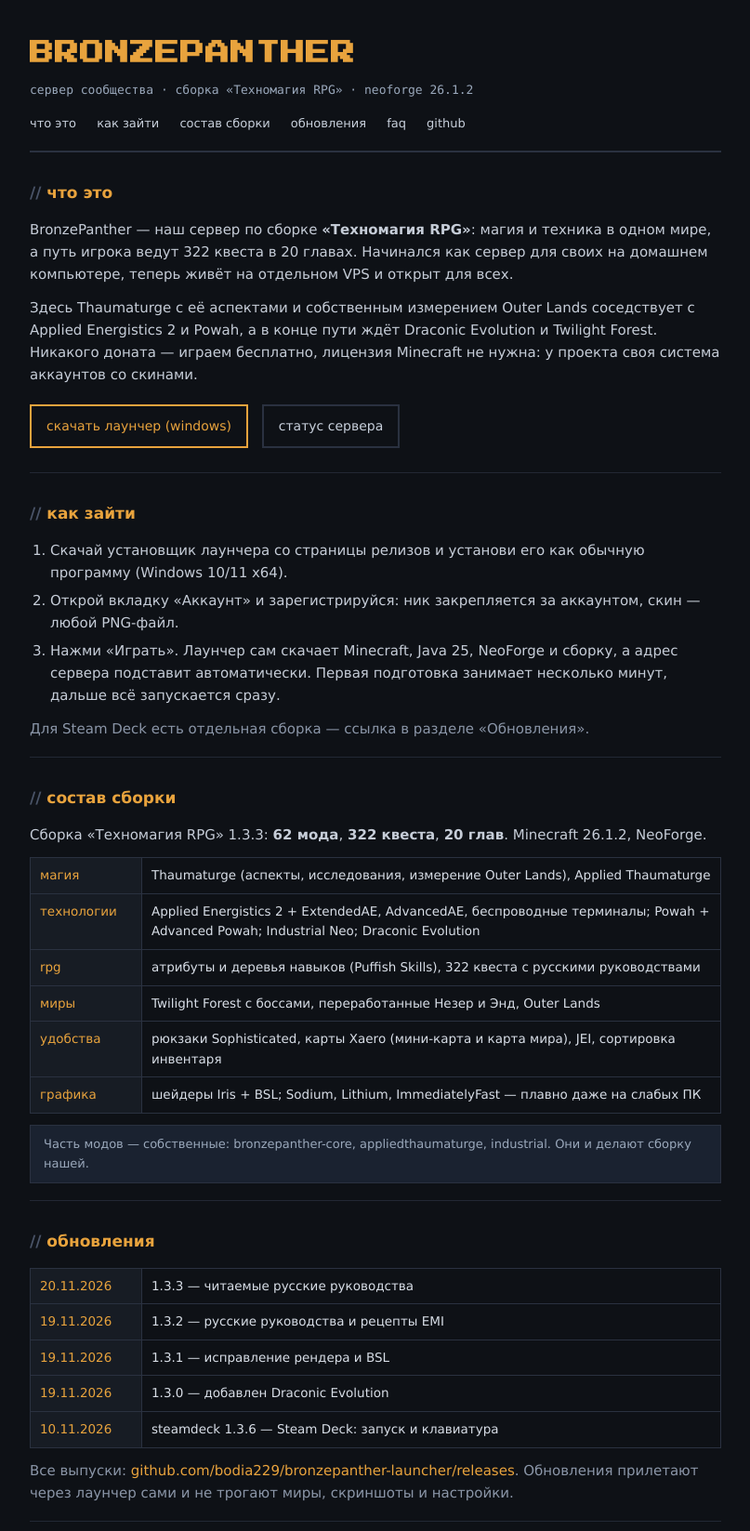
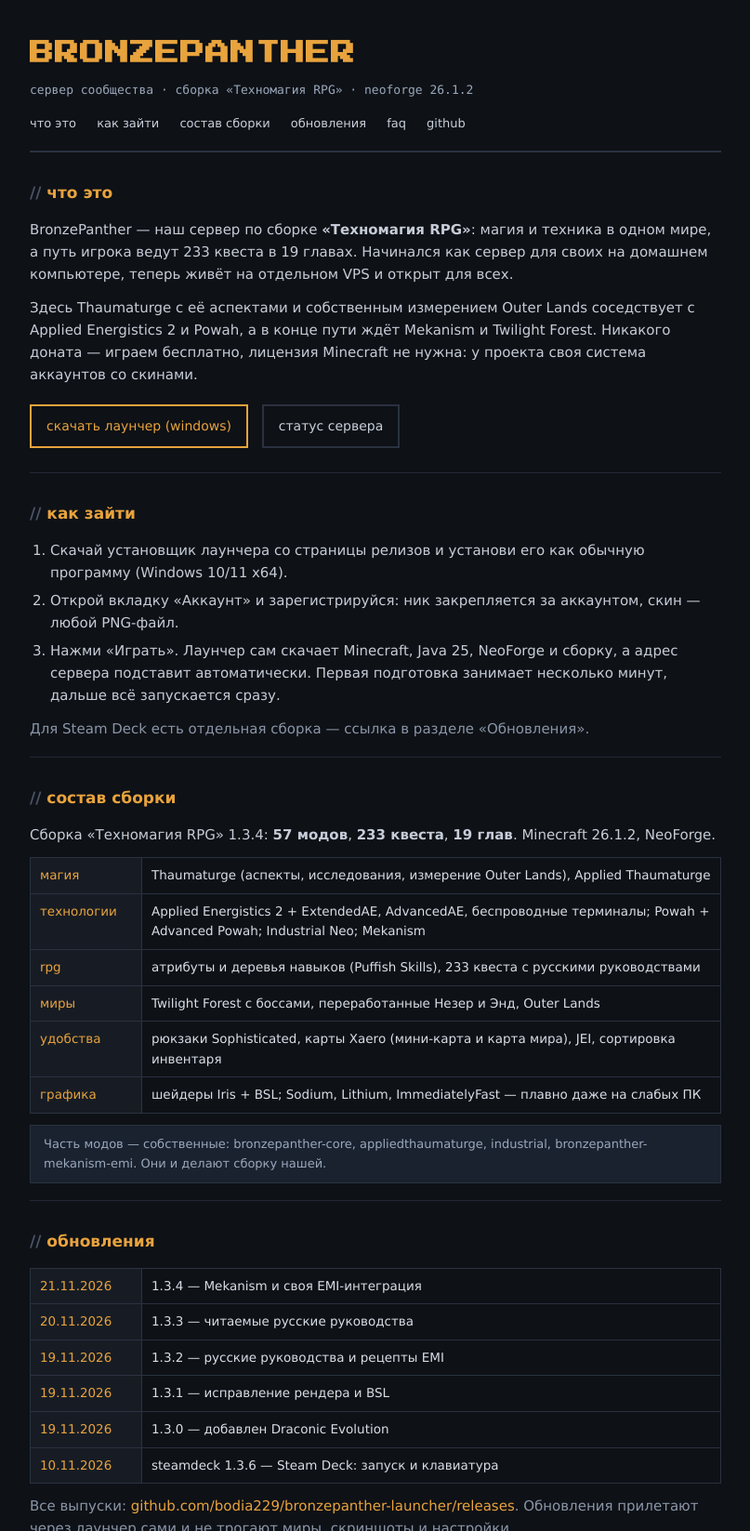
Before and after one commit to bodia229/bronzepanther-launcher, a plain HTML site: page docs/index.html in a window 1280 px wide. Shown: the part 21-1668 px from the top of the page at 93% size, without its empty margins (236-1043 px from the left). Drawn offline with Linux system fonts and the light colour scheme; files whose address does not match are found by name.

Commit message:
Синхронизация с 1.3.4: 57 модов, 233 квеста, Mekanism

```diff
--- a/docs/index.html
+++ b/docs/index.html
@@ -4,9 +4,9 @@
 <meta charset="UTF-8">
 <meta name="viewport" content="width=device-width, initial-scale=1.0">
 <title>BronzePanther — сервер «Техномагия RPG»</title>
-<meta name="description" content="BronzePanther — сервер и сборка «Техномагия RPG»: магия, техника и 322 квеста на NeoForge. Лаунчер ставит всё сам, лицензия не нужна.">
+<meta name="description" content="BronzePanther — сервер и сборка «Техномагия RPG»: магия, техника и 233 квеста на NeoForge. Лаунчер ставит всё сам, лицензия не нужна.">
 <meta property="og:title" content="BronzePanther — сервер «Техномагия RPG»">
-<meta property="og:description" content="62 мода, 322 квеста, 20 глав. Thaumaturge, AE2, Powah, Draconic Evolution. Бесплатно, без лицензии.">
+<meta property="og:description" content="57 модов, 233 квеста, 19 глав. Thaumaturge, AE2, Powah, Mekanism. Бесплатно, без лицензии.">
 <meta property="og:image" content="https://bodia229.github.io/bronzepanther-launcher/assets/og-1200x630.png">
 <link rel="icon" href="assets/favicon-64.png">
 <style>
@@ -78,8 +78,8 @@ footer a{color:#c8d0dc}
 
 <section id="about">
   <h2>что это</h2>
-  <p>BronzePanther — наш сервер по сборке <b>«Техномагия RPG»</b>: магия и техника в одном мире, а путь игрока ведут 322 квеста в 20 главах. Начинался как сервер для своих на домашнем компьютере, теперь живёт на отдельном VPS и открыт для всех.</p>
-  <p>Здесь Thaumaturge с её аспектами и собственным измерением Outer Lands соседствует с Applied Energistics 2 и Powah, а в конце пути ждёт Draconic Evolution и Twilight Forest. Никакого доната — играем бесплатно, лицензия Minecraft не нужна: у проекта своя система аккаунтов со скинами.</p>
+  <p>BronzePanther — наш сервер по сборке <b>«Техномагия RPG»</b>: магия и техника в одном мире, а путь игрока ведут 233 квеста в 19 главах. Начинался как сервер для своих на домашнем компьютере, теперь живёт на отдельном VPS и открыт для всех.</p>
+  <p>Здесь Thaumaturge с её аспектами и собственным измерением Outer Lands соседствует с Applied Energistics 2 и Powah, а в конце пути ждёт Mekanism и Twilight Forest. Никакого доната — играем бесплатно, лицензия Minecraft не нужна: у проекта своя система аккаунтов со скинами.</p>
   <div class="btns">
     <a class="btn" href="https://github.com/bodia229/bronzepanther-launcher/releases/latest">скачать лаунчер (windows)</a>
     <a class="btn sec" href="https://mcsrvstat.us/server/2.29.162.17:25565" target="_blank" rel="noopener">статус сервера</a>
@@ -98,21 +98,22 @@ footer a{color:#c8d0dc}
 
 <section id="mods">
   <h2>состав сборки</h2>
-  <p>Сборка «Техномагия RPG» 1.3.3: <b>62 мода</b>, <b>322 квеста</b>, <b>20 глав</b>. Minecraft 26.1.2, NeoForge.</p>
+  <p>Сборка «Техномагия RPG» 1.3.4: <b>57 модов</b>, <b>233 квеста</b>, <b>19 глав</b>. Minecraft 26.1.2, NeoForge.</p>
   <table>
     <tr><th>магия</th><td>Thaumaturge (аспекты, исследования, измерение Outer Lands), Applied Thaumaturge</td></tr>
-    <tr><th>технологии</th><td>Applied Energistics 2 + ExtendedAE, AdvancedAE, беспроводные терминалы; Powah + Advanced Powah; Industrial Neo; Draconic Evolution</td></tr>
-    <tr><th>rpg</th><td>атрибуты и деревья навыков (Puffish Skills), 322 квеста с русскими руководствами</td></tr>
+    <tr><th>технологии</th><td>Applied Energistics 2 + ExtendedAE, AdvancedAE, беспроводные терминалы; Powah + Advanced Powah; Industrial Neo; Mekanism</td></tr>
+    <tr><th>rpg</th><td>атрибуты и деревья навыков (Puffish Skills), 233 квеста с русскими руководствами</td></tr>
     <tr><th>миры</th><td>Twilight Forest с боссами, переработанные Незер и Энд, Outer Lands</td></tr>
     <tr><th>удобства</th><td>рюкзаки Sophisticated, карты Xaero (мини-карта и карта мира), JEI, сортировка инвентаря</td></tr>
     <tr><th>графика</th><td>шейдеры Iris + BSL; Sodium, Lithium, ImmediatelyFast — плавно даже на слабых ПК</td></tr>
   </table>
-  <div class="note">Часть модов — собственные: bronzepanther-core, appliedthaumaturge, industrial. Они и делают сборку нашей.</div>
+  <div class="note">Часть модов — собственные: bronzepanther-core, appliedthaumaturge, industrial, bronzepanther-mekanism-emi. Они и делают сборку нашей.</div>
 </section>
 
 <section id="updates">
   <h2>обновления</h2>
   <table>
+    <tr><th>21.11.2026</th><td>1.3.4 — Mekanism и своя EMI-интеграция</td></tr>
     <tr><th>20.11.2026</th><td>1.3.3 — читаемые русские руководства</td></tr>
     <tr><th>19.11.2026</th><td>1.3.2 — русские руководства и рецепты EMI</td></tr>
     <tr><th>19.11.2026</th><td>1.3.1 — исправление рендера и BSL</td></tr>
```
Also changed, not shown: assets/banner-728x90.png, assets/discord-960x540.png, assets/og-1200x630.png, 1 other file.
